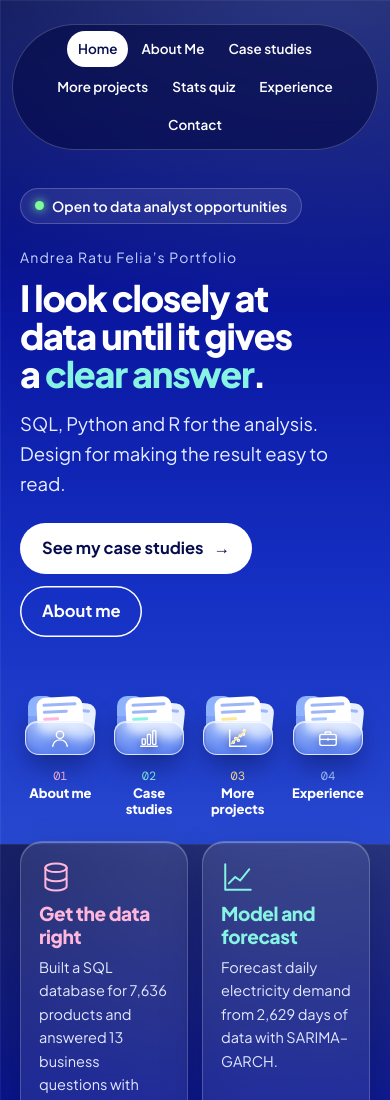
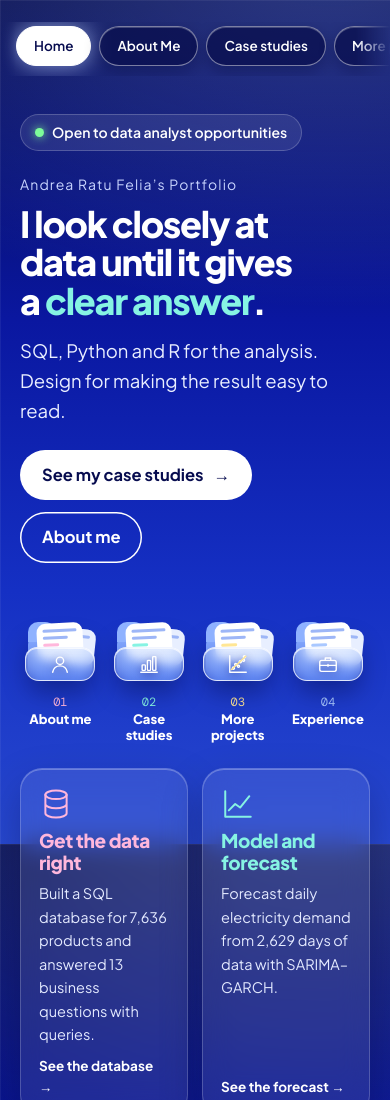
Before and after one commit to andreafelia/andreafelia.github.io, a plain HTML site: page index.html in a window 390 px wide. Shown: the top 1100 px of the page. Drawn offline with nearby package versions, Linux system fonts and the light colour scheme.

Commit message:
Restyle top menu as separate pills

```diff
--- a/index.html
+++ b/index.html
@@ -413,6 +413,19 @@ body { overflow-x: clip; }
 .js .sec, .js .contact { min-height: 62vh; }
 .js .kpis { padding-bottom: 40px; }
 .js .about { padding-top: 150px; }
+
+/* top menu: separate dark-glass pills; the current page turns white */
+.dock { padding: 10px 0 0; }
+.dock nav { background: none; border: 0; padding: 4px 14px; gap: 8px; -webkit-backdrop-filter: none; backdrop-filter: none; border-radius: 0; max-width: 100%; }
+.dock a { background: rgba(6,10,70,.66); border: 1.5px solid rgba(255,255,255,.45); padding: 8px 17px; -webkit-backdrop-filter: blur(14px); backdrop-filter: blur(14px); box-shadow: inset 0 1px 0 rgba(255,255,255,.22), 0 6px 16px rgba(3,6,50,.3); white-space: nowrap; transition: background .15s, transform .15s; }
+.dock a:hover { background: rgba(40,60,190,.8); transform: translateY(-2px); }
+.dock a[aria-current="page"] { background: #fff; color: var(--navy); border-color: #fff; box-shadow: 0 0 22px rgba(190,210,255,.65); }
+@media (max-width: 760px) {
+  .dock nav { flex-wrap: nowrap; justify-content: flex-start; overflow-x: auto; scrollbar-width: none; padding: 4px 16px 10px;
+    -webkit-mask-image: linear-gradient(90deg, transparent 0, #000 16px, #000 calc(100% - 34px), transparent 100%); mask-image: linear-gradient(90deg, transparent 0, #000 16px, #000 calc(100% - 34px), transparent 100%); }
+  .dock nav::-webkit-scrollbar { display: none; }
+  .dock a { flex: none; }
+}
 </style>
 </head>
 <body>
@@ -1124,7 +1137,7 @@ LIMIT 15;</code></pre>
     if (!v) return;
     var changed = v !== cur; cur = v;
     Object.keys(V).forEach(function (k) { V[k].forEach(function (el) { if (!el) return; el.hidden = k !== v; el.classList.toggle('vin', k === v && changed); }); });
-    [].forEach.call(document.querySelectorAll('.dock a'), function (a) { if (viewOf(a.getAttribute('href')) === v) a.setAttribute('aria-current', 'page'); else a.removeAttribute('aria-current'); });
+    [].forEach.call(document.querySelectorAll('.dock a'), function (a) { if (viewOf(a.getAttribute('href')) === v) { a.setAttribute('aria-current', 'page'); var n = a.parentNode; if (n.scrollWidth > n.clientWidth) n.scrollLeft = a.offsetLeft - (n.clientWidth - a.offsetWidth) / 2; } else a.removeAttribute('aria-current'); });
     if (changed && !keepScroll) { try { window.scrollTo({ top: 0, behavior: 'instant' }); } catch (e) { window.scrollTo(0, 0); } }
   }
   document.addEventListener('click', function (e) {
```
